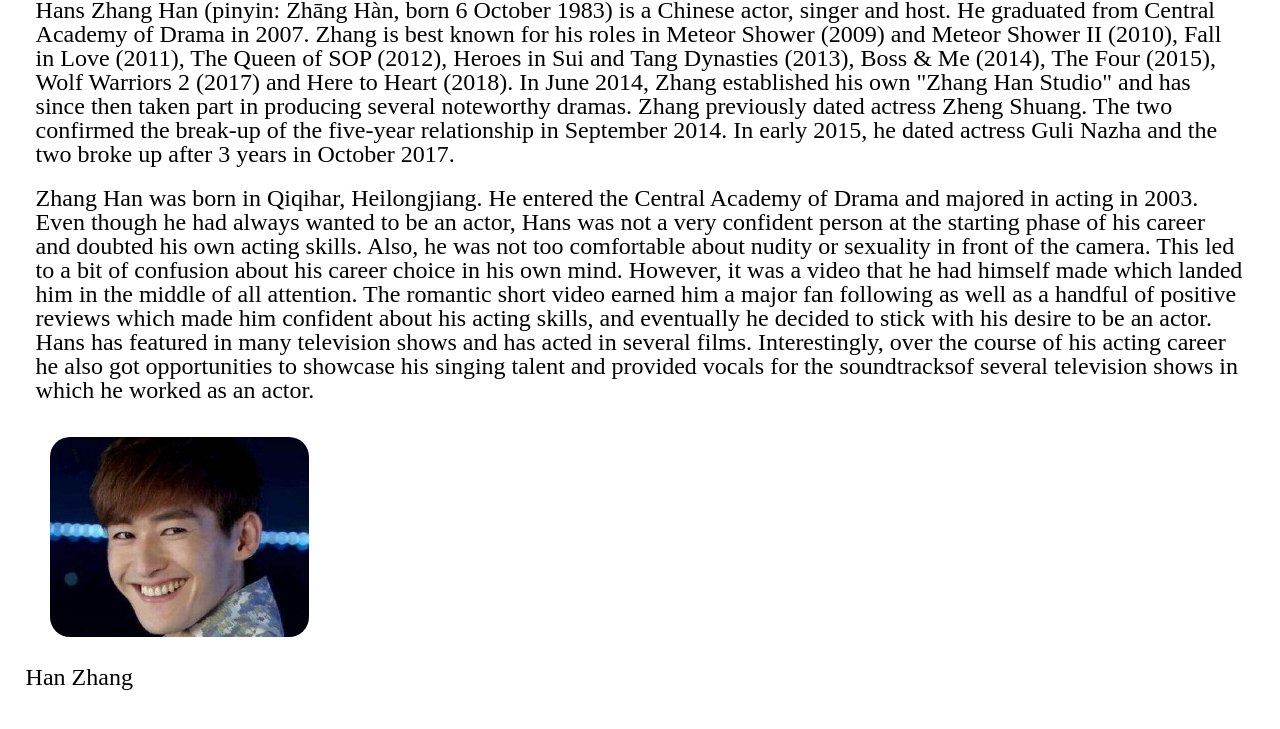
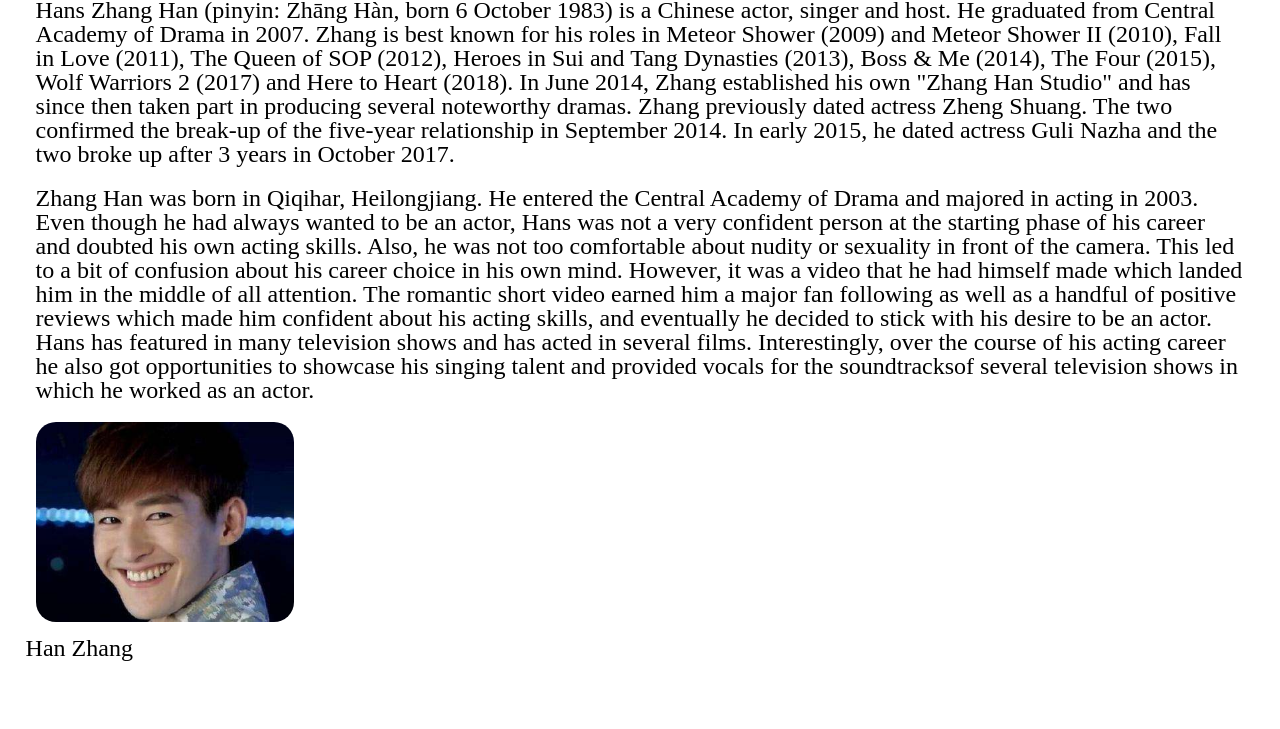
Before and after one commit to pfgao1003/Han-Zhang-website, a plain HTML site: page index.html in a window 1280 px wide. Shown: the part 219-948 px from the top of the page. After the commit the page ends 925 px from the top, so only its background shows below. Drawn offline with Linux system fonts and the light colour scheme.

Commit message:
checkpoint 2 final

```diff
--- a/css/style.css
+++ b/css/style.css
@@ -91,8 +91,8 @@ a:active {
 
 .picture{
     position: relative;
-    border: 1%;
-    margin: 2%;
+    border: 2px;
+    margin: 10px;
     padding: 0;
     width: auto;
 }
```
